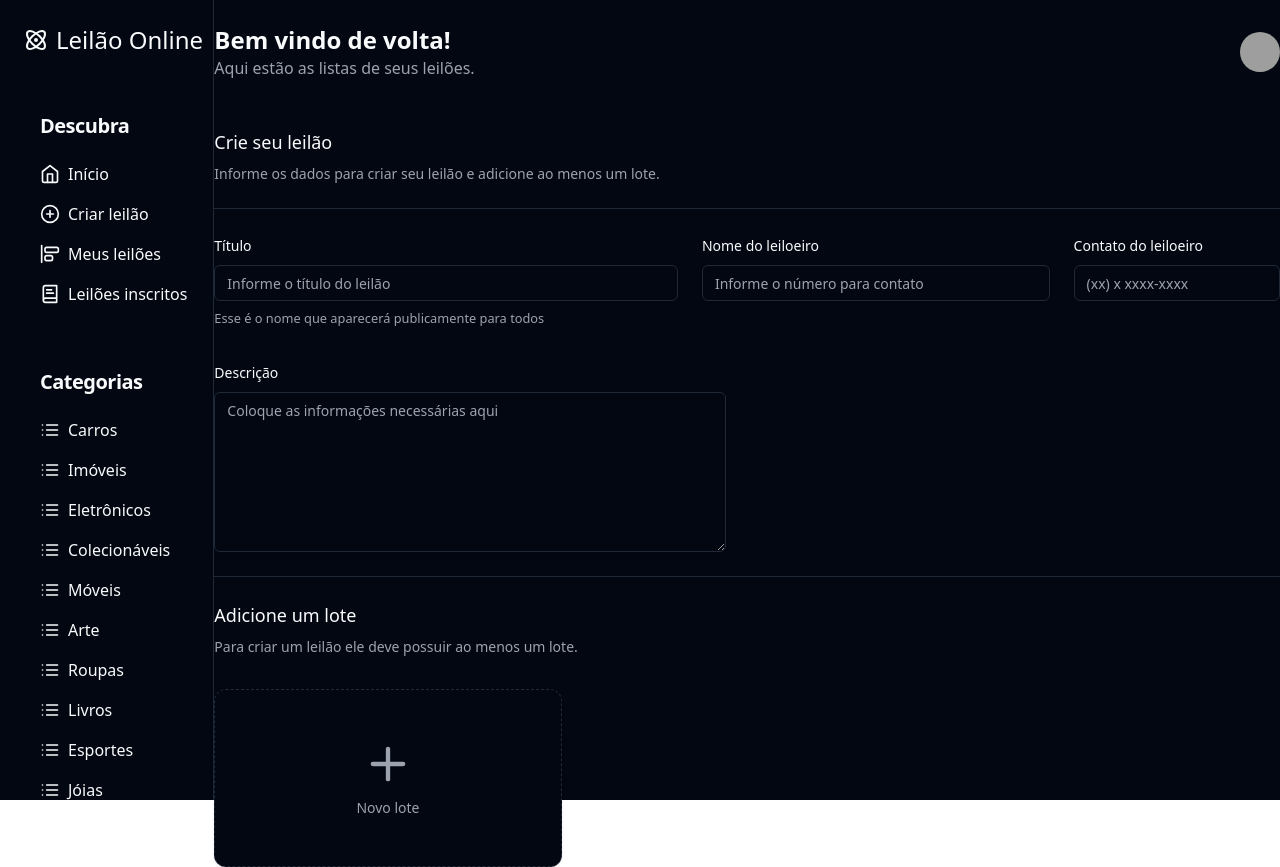
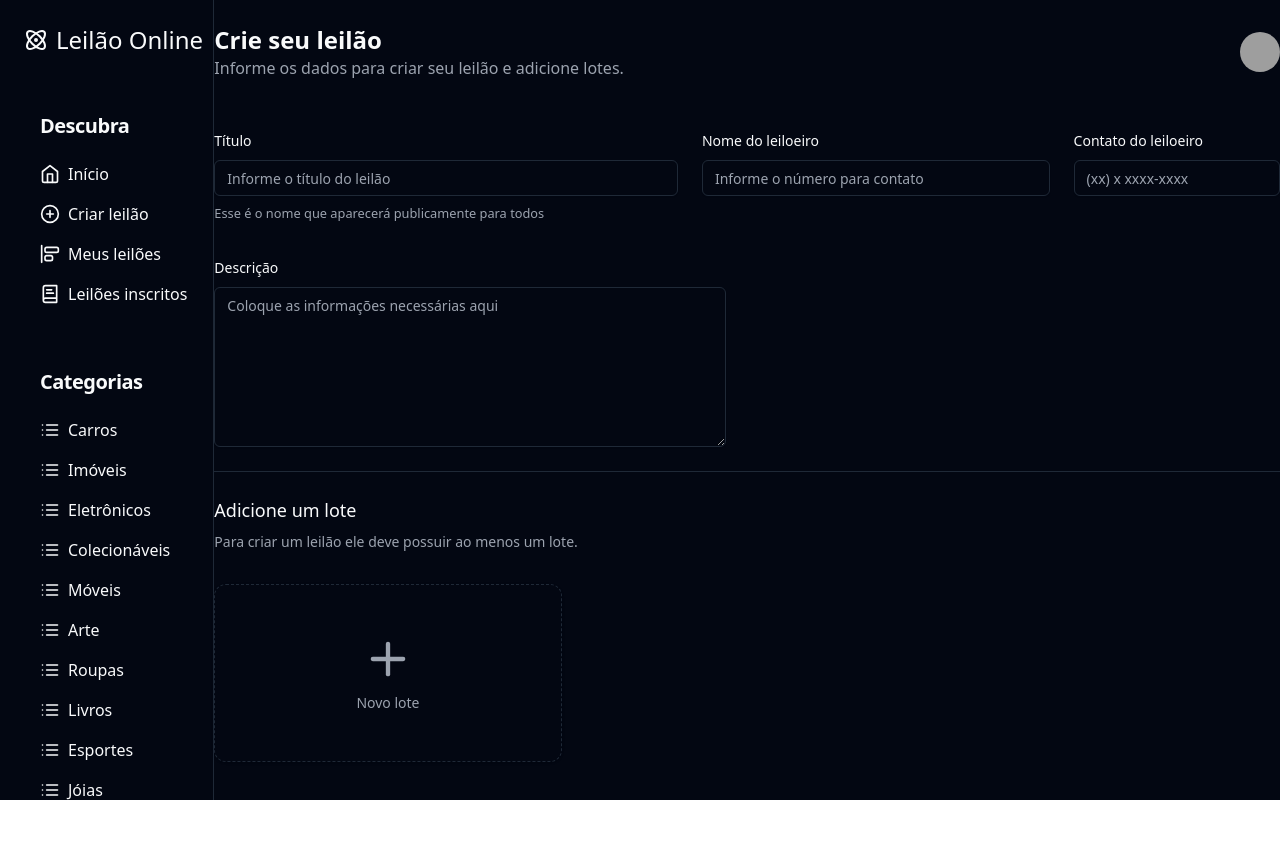
Before and after one commit to aluisiolucio/leilao-online-frontend, a React (Vite) app: page /auction/create in a window 1280 px wide. After the commit the page ends 800 px from the top, so only its background shows below. Built offline with nearby package versions, Linux system fonts and the light colour scheme; grey boxes are pictures that could not be loaded.

Commit message:
Componentização do header

```diff
--- /dev/null
+++ b/src/components/header.tsx
@@ -0,0 +1,23 @@
+import { Avatar, AvatarFallback, AvatarImage } from "@/components/ui/avatar";
+
+type HeaderProps = {
+    title: string;
+    subtitle: string;
+    avatarImgSrc: string;
+    avatarAlt: string;
+}
+
+export function Header({ title, subtitle, avatarImgSrc, avatarAlt }: HeaderProps) {
+    return (
+        <header className="flex items-center justify-between">
+            <div>
+                <h1 className="text-2xl font-bold">{title}</h1>
+                <p className="text-muted-foreground">{subtitle}</p>
+            </div>
+            <Avatar>
+                <AvatarImage src={avatarImgSrc} alt={avatarAlt} />
+                <AvatarFallback>CN</AvatarFallback>
+            </Avatar>
+        </header>
+    )
+}
--- a/src/pages/auctionDetails.tsx
+++ b/src/pages/auctionDetails.tsx
@@ -1,4 +1,4 @@
-import { Avatar, AvatarFallback, AvatarImage } from "@/components/ui/avatar";
+import { Header } from "@/components/header";
 import { Button } from "@/components/ui/button";
 import { Separator } from "@/components/ui/separator";
 import { Phone, TicketPlus } from "lucide-react";
@@ -7,17 +7,12 @@ import { Link } from "react-router-dom";
 export function AuctionDetails() {
     return (
         <div className="text-primary bg-background dark py-6 max-w-7xl mx-auto space-y-12">
-            <header className="flex items-center justify-between">
-                <div>
-                    <h1 className="text-2xl font-bold">Bem vindo de volta!</h1>
-                    <p className="text-muted-foreground">Aqui estão as listas de seus leilões.</p>
-                </div>
-                <Avatar>
-                    <AvatarImage src="https://github.com/shadcn.png" alt="@shadcn" />
-                    <AvatarFallback>CN</AvatarFallback>
-                </Avatar>
-            </header>
-
+            <Header
+                title="Detalhes do leilão"
+                subtitle="Confira os detalhes do leilão e os lotes disponíveis."
+                avatarImgSrc="https://github.com/shadcn.png"
+                avatarAlt="Imagem do usuário logado"
+            />
             <div className="grid grid-cols-3 gap-3">
                 <div className="rounded-xl border bg-card text-card-foreground shadow space-y-8 p-4">
                     <div>
--- a/src/pages/batchDetails.tsx
+++ b/src/pages/batchDetails.tsx
@@ -1,21 +1,17 @@
 import { Carousel } from "@/components/carousel";
-import { Avatar, AvatarFallback, AvatarImage } from "@/components/ui/avatar";
+import { Header } from "@/components/header";
 import { Phone } from "lucide-react";
 
 
 export function BatchDetails() {
     return (
         <div className="h-screen text-primary bg-background dark py-6 max-w-7xl mx-auto space-y-12">
-            <header className="flex items-center justify-between">
-                <div>
-                    <h1 className="text-2xl font-bold">Bem vindo de volta!</h1>
-                    <p className="text-muted-foreground">Aqui estão as listas de seus leilões.</p>
-                </div>
-                <Avatar>
-                    <AvatarImage src="https://github.com/shadcn.png" alt="@shadcn" />
-                    <AvatarFallback>CN</AvatarFallback>
-                </Avatar>
-            </header>
+            <Header
+                title="Detalhes do lote"
+                subtitle="Confira os detalhes do lote e participe do leilão."
+                avatarImgSrc="https://github.com/shadcn.png"
+                avatarAlt="Imagem do usuário logado"
+            />
 
             <div className="grid grid-cols-4">
                 <div className="col-span-2">
--- a/src/pages/categoryAuctions.tsx
+++ b/src/pages/categoryAuctions.tsx
@@ -1,19 +1,15 @@
 import { Car } from "lucide-react";
-import { Avatar, AvatarFallback, AvatarImage } from "@/components/ui/avatar";
+import { Header } from "@/components/header";
 
 export function CategoryAuctions() {
     return (
         <div className="h-screen text-primary bg-background dark py-6 max-w-7xl mx-auto space-y-12">
-            <header className="flex items-center justify-between">
-                <div>
-                    <h1 className="text-2xl font-bold">Bem vindo de volta!</h1>
-                    <p className="text-muted-foreground">Aqui estão as listas de seus leilões.</p>
-                </div>
-                <Avatar>
-                    <AvatarImage src="https://github.com/shadcn.png" alt="@shadcn" />
-                    <AvatarFallback>CN</AvatarFallback>
-                </Avatar>
-            </header>
+            <Header
+                title="Leilões por categoria"
+                subtitle="Confira os leilões disponíveis por categoria e participe dos lances."
+                avatarImgSrc="https://github.com/shadcn.png"
+                avatarAlt="Imagem do usuário logado"
+            />
 
             <div className="grid gap-5 md:grid-cols-2 lg:grid-cols-4">
                 <div className="col-span-4">
--- a/src/pages/createAuction.tsx
+++ b/src/pages/createAuction.tsx
@@ -1,34 +1,23 @@
 import { DatePicker } from "@/components/datePicker";
+import { Header } from "@/components/header";
 import { Button } from "@/components/ui/button";
 import { Input } from "@/components/ui/input";
 import { Label } from "@/components/ui/label";
 import { Separator } from "@/components/ui/separator";
 import { Textarea } from "@/components/ui/textarea"
 import { CheckCheck, Plus, Trash2 } from "lucide-react";
-import { Avatar, AvatarFallback, AvatarImage } from "@/components/ui/avatar";
 
 export function CreateAuction() {
   return (
     <div className="h-screen text-primary bg-background dark py-6 max-w-7xl mx-auto space-y-12">
-      <header className="flex items-center justify-between">
-        <div>
-          <h1 className="text-2xl font-bold">Bem vindo de volta!</h1>
-          <p className="text-muted-foreground">Aqui estão as listas de seus leilões.</p>
-        </div>
-        <Avatar>
-            <AvatarImage src="https://github.com/shadcn.png" alt="@shadcn" />
-            <AvatarFallback>CN</AvatarFallback>
-        </Avatar>
-      </header>
+      <Header
+        title="Crie seu leilão"
+        subtitle="Informe os dados para criar seu leilão e adicione lotes."
+        avatarImgSrc="https://github.com/shadcn.png"
+        avatarAlt="Imagem do usuário logado"
+      />
 
       <div className="space-y-6">
-        <div className="space-y-2">
-          <h3 className="text-lg font-medium">Crie seu leilão</h3>
-          <p className="text-sm text-muted-foreground">Informe os dados para criar seu leilão e adicione ao menos um lote.</p>
-        </div>
-
-        <Separator className="my-5" />
-
         <form className="space-y-8">
           <div className="flex items-start gap-6">
             <div className="space-y-2 w-[32rem]">
--- a/src/pages/highlightsAuctions.tsx
+++ b/src/pages/highlightsAuctions.tsx
@@ -1,25 +1,17 @@
-import {
-    Avatar,
-    AvatarFallback,
-    AvatarImage,
-  } from "@/components/ui/avatar"
 import { Separator } from "@/components/ui/separator";
 import { Card } from "@/components/card";
+import { Header } from "@/components/header";
 
 export function HighlightsAuctions() {
     return (
         <div className="h-screen text-primary bg-background dark">
             <div className="py-6 max-w-7xl mx-auto">
-                <header className="flex items-center justify-between">
-                    <div>
-                        <h1 className="text-2xl font-bold">Leilões em destaque</h1>
-                        <p className="text-muted-foreground">Confira os leilões que estão em destaque.</p>
-                    </div>
-                    <Avatar>
-                        <AvatarImage src="https://github.com/shadcn.png" alt="@shadcn" />
-                        <AvatarFallback>CN</AvatarFallback>
-                    </Avatar>
-                </header>
+                <Header
+                    title="Leilões em destaque"
+                    subtitle="Confira os leilões em destaque e participe."
+                    avatarImgSrc="https://github.com/shadcn.png"
+                    avatarAlt="Imagem do usuário logado"
+                />
 
                 <main>
                     {/* <section className="flex justify-start mb-12 gap-4">
@@ -74,7 +66,7 @@ export function HighlightsAuctions() {
                     </section>
 
                     <section className="mt-12">
-                        <h1 className="text-2xl font-bold">Leilões próximos de acontecer</h1>
+                        <h1 className="text-2xl font-bold">Próximos leilões</h1>
                         <p className="text-muted-foreground">Participe dos leilões que estão próximos de acontecer.</p>
                     </section>
 
--- a/src/pages/myAuctions.tsx
+++ b/src/pages/myAuctions.tsx
@@ -1,25 +1,17 @@
-import { Avatar, AvatarFallback, AvatarImage } from "@/components/ui/avatar";
+import { Header } from "@/components/header";
 import { Link } from "react-router-dom";
 
 export function MyAuctions() {
   return (
     <div className="h-screen text-primary bg-background dark py-6 max-w-7xl mx-auto space-y-12">
-      <header className="flex items-center justify-between">
-        <div>
-          <h1 className="text-2xl font-bold">Bem vindo de volta!</h1>
-          <p className="text-muted-foreground">Aqui estão as listas de seus leilões.</p>
-        </div>
-        <Avatar>
-            <AvatarImage src="https://github.com/shadcn.png" alt="@shadcn" />
-            <AvatarFallback>CN</AvatarFallback>
-        </Avatar>
-      </header>
+      <Header
+        title="Meus leilões"
+        subtitle="Confira os leilões que você criou"
+        avatarImgSrc="https://github.com/shadcn.png"
+        avatarAlt="Imagem do usuário logado"
+      />
 
       <div>
-        <div className="flex flex-col space-y-1.5">
-          <h2 className="text-lg font-medium">Meus leilões</h2>
-        </div>
-
         <div className="mt-4">
           <div className="grid gap-5 md:grid-cols-2 lg:grid-cols-3">
             {
--- a/src/pages/registeredAuctions.tsx
+++ b/src/pages/registeredAuctions.tsx
@@ -10,24 +10,19 @@ import {
   TableRow,
 } from "@/components/ui/table"
 import { ChevronLeft, ChevronRight, ChevronsLeft, ChevronsRight } from "lucide-react";
-import { Avatar, AvatarFallback, AvatarImage } from "@/components/ui/avatar";
+import { Header } from "@/components/header";
 
 export function RegisteredAuctions() {
   return (
     <div className="h-screen text-primary bg-background dark py-6 max-w-7xl mx-auto space-y-12">
-        <header className="flex items-center justify-between">
-            <div>
-                <h1 className="text-2xl font-bold">Bem vindo de volta!</h1>
-                <p className="text-muted-foreground">Aqui estão as listas de seus leilões.</p>
-            </div>
-            <Avatar>
-                <AvatarImage src="https://github.com/shadcn.png" alt="@shadcn" />
-                <AvatarFallback>CN</AvatarFallback>
-            </Avatar>
-        </header>
+        <Header
+            title="Leilões inscritos"
+            subtitle="Confira os leilões em que você está inscrito"
+            avatarImgSrc="https://github.com/shadcn.png"
+            avatarAlt="Imagem do usuário logado"
+        />
 
         <div className="space-y-4">
-            <h2 className="text-lg font-medium">Leilões em que estou inscrito</h2>
             <div className="flex items-center justify-between">
             <div className="flex flex-1 items-center space-x-2 max-w-xs">
                 <Input placeholder="Filtrar leilões"/>
```
